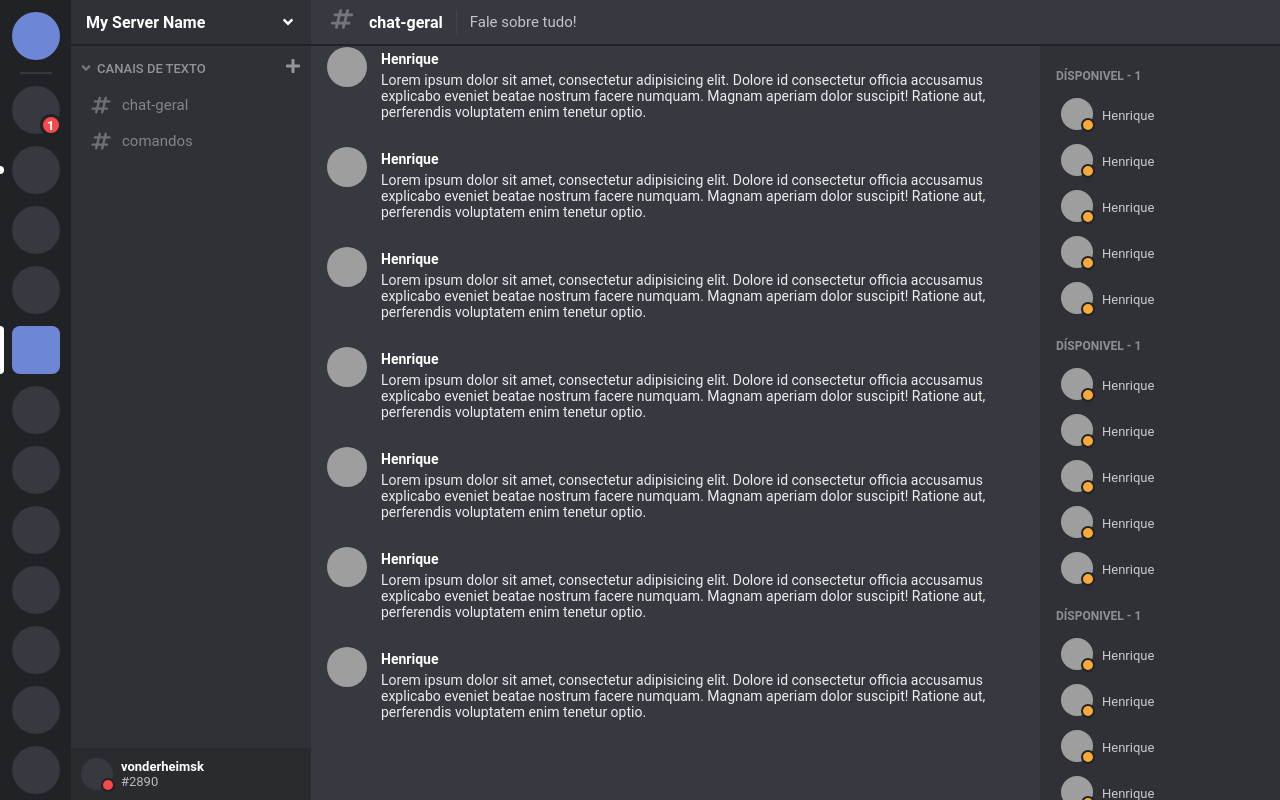
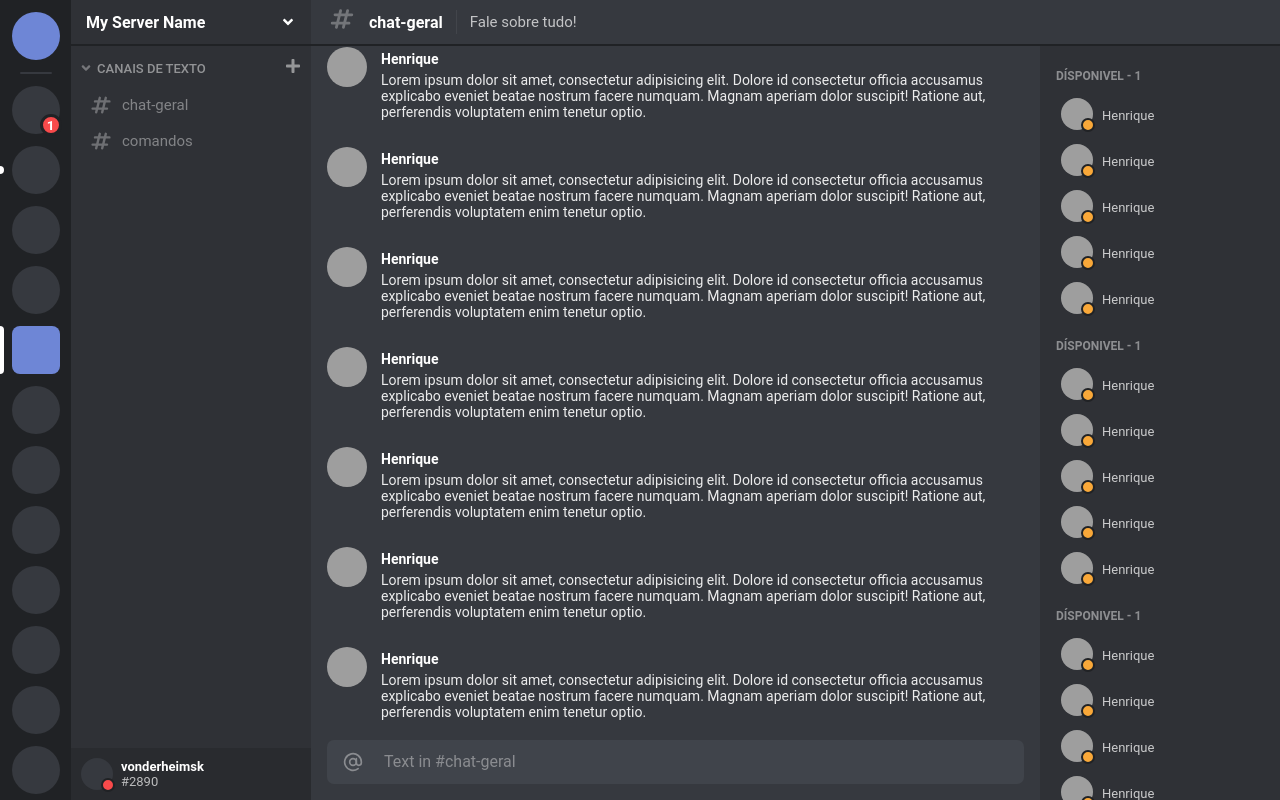
Before and after one commit to henriquemdimer/discord-clone, a React (Create React App) app: page / in a window 1280 px wide. Built offline with nearby package versions, Linux system fonts and the light colour scheme; grey boxes are pictures that could not be loaded.

Commit message:
feat: added input component

```diff
--- /dev/null
+++ b/src/components/Input/index.tsx
@@ -0,0 +1,45 @@
+import React, { useEffect, useState } from "react";
+import "./styles.scss";
+import { FiAtSign } from "react-icons/fi";
+
+export default function Input() {
+    const [text, setText] = useState("");
+    const [placeholder, setPlaceholder] = useState(true);
+
+    useEffect(() => {
+        const input = document.getElementById('input');
+        if(!input) return;
+
+        input.addEventListener("focus", () => {
+            setPlaceholder(false);
+        })
+
+        input.addEventListener("blur", () => {
+            setPlaceholder(true);
+        })
+    }, [])
+
+    function adjustHeight(e: any) {
+        const input = document.getElementById('input');
+        const container = document.getElementById('input__container');
+        const channel = document.getElementById('channel-data');
+        if(!input || !container || !channel) return
+        setText(input.innerText);
+
+        const bounding = input.getBoundingClientRect();
+        container.style.bottom = `${bounding.height - 28}px`
+        channel.style.paddingBottom = `${bounding.height + 32}px`
+    }
+
+    return (
+        <>
+            <div id="input__container">
+                <div role="input" onInput={adjustHeight} contentEditable id="input">
+                    {placeholder && <span id="input__placeholder">Text in #chat-geral</span>}
+                </div>
+                <i id="input__icon"><FiAtSign /></i>
+            </div>
+            <div id="input__overlay"></div>
+        </>
+    )
+}
--- /dev/null
+++ b/src/components/Input/styles.scss
@@ -0,0 +1,68 @@
+#input__container {
+    height: 44px;
+    width: calc(100% - 32px);
+    position: absolute;
+    bottom: 16px;
+    left: 16px;
+    z-index: 3;
+
+    #input {
+        background-color: var(--input);
+        border-radius: 7px;
+        max-width: 100%;
+        min-height: 100%;
+        width: 100%;
+        border: none;
+        outline: none;
+        padding: 12px 12px 12px 57px;
+        color: var(--gray);
+        font-size: 16px;
+        transition: var(--fast-transition);
+        max-height: 50vh;
+        overflow-y: auto;
+
+        &::-webkit-scrollbar {
+            width: 12px;
+        }
+
+        &::-webkit-scrollbar-thumb {
+            box-shadow: inset 0 0 10px var(--tertiary);
+            border: solid 3px transparent;
+            border-radius: 8px;
+        }
+
+        &:focus {
+            color: var(--white);
+        }
+
+        #input__placeholder {
+            pointer-events: none;
+        }
+    }
+
+    #input__icon {
+        position: absolute;
+        top: 50%;
+        left: 16px;
+        font-size: 20px;
+        transform: translateY(-50%);
+        display: flex;
+        align-items: center;
+        color: var(--gray);
+        cursor: pointer;
+        transition: var(--fast-transition);
+
+        &:hover {
+            color: var(--white);
+        }
+    }
+}
+
+#input__overlay {
+    position: absolute;
+    background-color: var(--primary);
+    bottom: 0;
+    left: 0;
+    width: 98%;
+    height: calc(44px + 16px);
+}
--- a/src/components/Layout/index.tsx
+++ b/src/components/Layout/index.tsx
@@ -1,6 +1,7 @@
 import ChannelData from '../ChannelData';
 import ChannelInfo from '../ChannelInfo';
 import ChannelList from '../ChannelList';
+import Input from '../Input';
 import ServerList from '../ServerList';
 import ServerName from '../ServerName';
 import UserInfo from '../UserInfo';
@@ -21,7 +22,10 @@ export default function Layout() {
                     <div className="layout--column layout--full">
                         <ChannelInfo />
                         <div className="layout--flex layout--full">
-                            <ChannelData />
+                            <div className="layout--column layout--full">
+                                <ChannelData />
+                                <Input />
+                            </div>
                             <UsersList />
                         </div>
                     </div>
```
